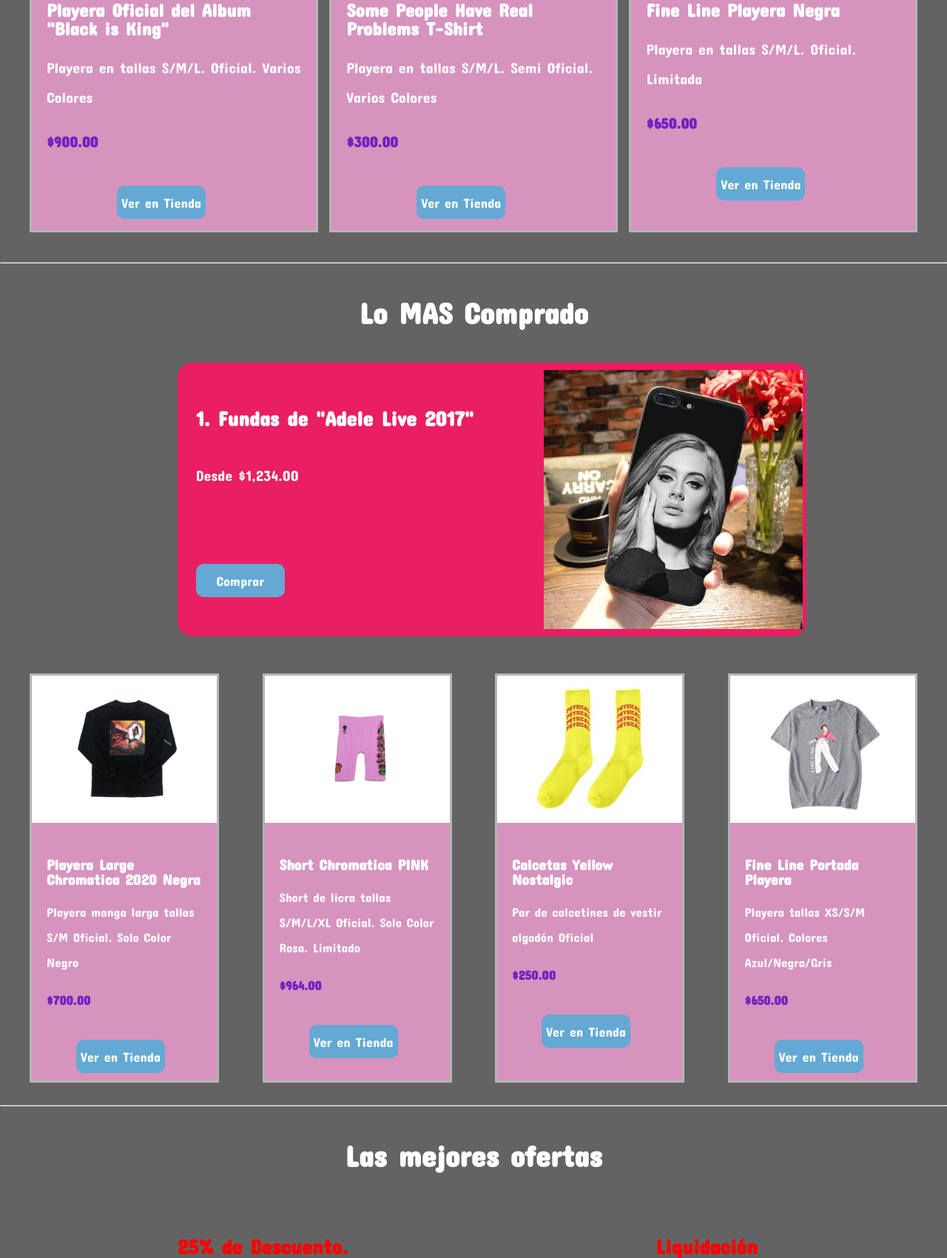
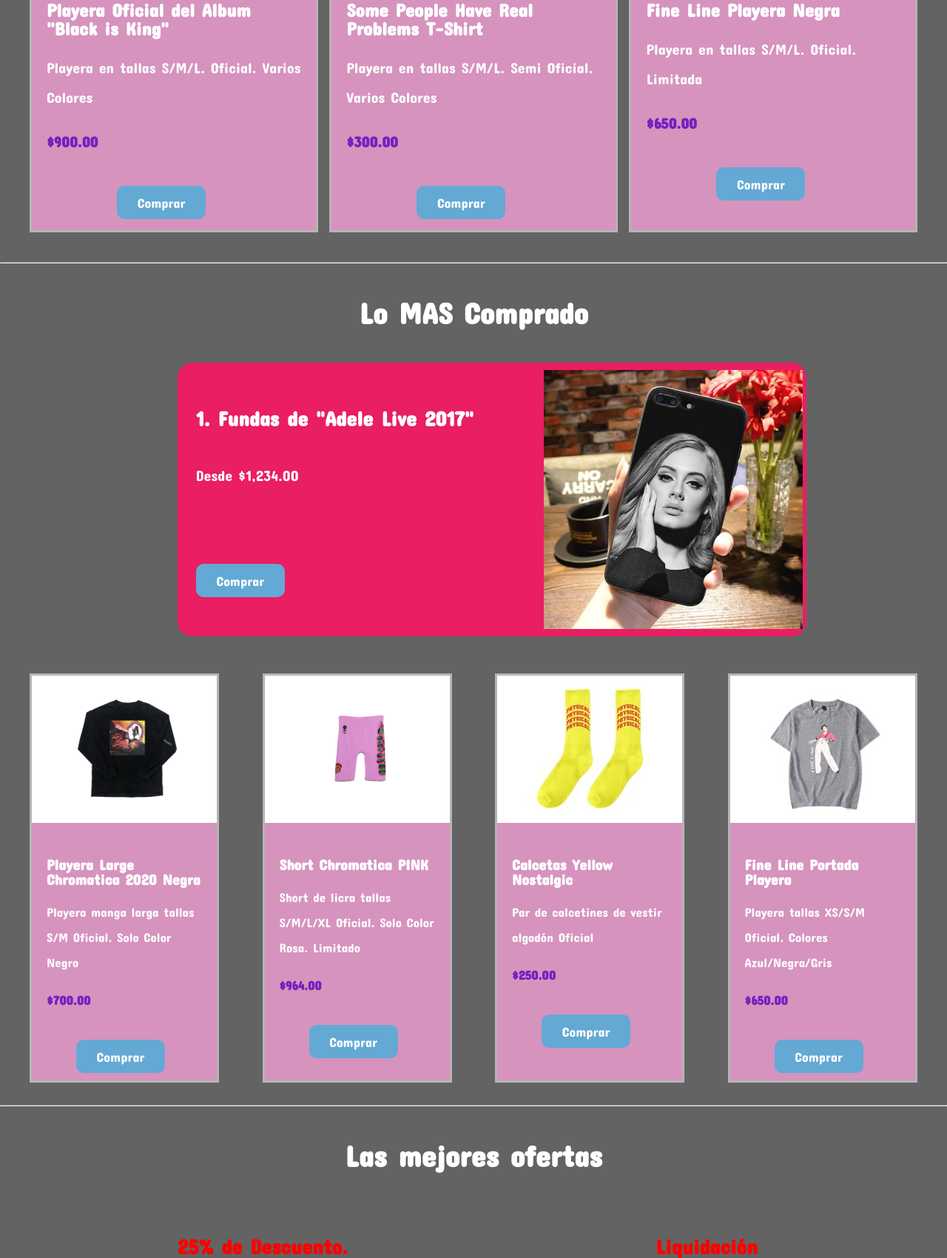
Before and after one commit to j-daniel-cruz-b/CS-Land-php-, a PHP site: page /tienda.html in a window 1280 px wide. Shown: the part 988-2688 px from the top of the page at 74% size. Run offline with PHP 8.4, Linux system fonts and the light colour scheme.

Commit message:
Detalles finales2

```diff
--- a/blog.html
+++ b/blog.html
@@ -34,8 +34,7 @@
     </header>
 
 
-    <section class="fondo-blog-descubre seccion">
-        <h2 class="contenedor centrar-texto texto-blanco">Descubre</h2>
+    <section class="seccion">
         <div class="contenedor descubre">
             <div class="entradas">
                 <div class="mini-entrda">
--- a/css/styles.css
+++ b/css/styles.css
@@ -557,19 +557,19 @@ footer {
 .f2 {
     border: 3px solid #B5B5B5;
     background-color: #D693BE;
-    margin-top: 2rem;
-    margin-bottom: 2rem;
+    margin-top: 1rem;
+    margin-bottom: 1rem;
     align-items: center;
 }
 
 .img-f {
     background-color: white;
-    padding: 0;
-    margin: 0;
+    padding: 1rem;
+    margin: 0rem;
 }
 
 .img-f img {
-    width: 20vh;
+    width: 15vh;
     padding-top: 2rem;
 }
 
@@ -909,10 +909,6 @@ textarea {
     align-items: center;
 }
 
-.fondo-blog-descubre {
-    background-color: #F3A3D7;
-}
-
 .fondo-blog-internacional {
     /* background-color: #e29ef3; */
     margin-top: 2rem;
--- a/nosotros.html
+++ b/nosotros.html
@@ -76,13 +76,13 @@
         <div class="fundadores centrar-texto">
             <div class="f2">
                 <div class="img-f">
-                    <img src="img/caro.jpg" alt="" srcset="">
+                    <img src="img/fund-caro.jpeg" alt="" srcset="">
                 </div>
                 <p class="texto-f">Ing. Carolina Medina</p>
             </div>
             <div class="f2">
                 <div class="img-f">
-                    <img src="img/dani.jpg" alt="">
+                    <img src="img/fund-dani.jpeg" alt="">
                 </div>
                 <p class="texto-f">Ing. Daniel Bustamante</p>
             </div>
--- a/tienda.html
+++ b/tienda.html
@@ -47,7 +47,7 @@
                         <p>Playera en tallas S/M/L. Oficial. Varios Colores</p>
                         <p class="precio">$900.00</p>
                     </div>
-                    <a class="boton-base boton-azul" href=""> Ver en Tienda</a>
+                    <a class="boton-base boton-azul" href=""> Comprar</a>
                 </div>
                 <div class="producto">
                     <div class="imagen-prod">
@@ -58,7 +58,7 @@
                         <p>Playera en tallas S/M/L. Semi Oficial. Varios Colores</p>
                         <p class="precio">$300.00</p>
                     </div>
-                    <a class="boton-base boton-azul" href=""> Ver en Tienda</a>
+                    <a class="boton-base boton-azul" href=""> Comprar</a>
                 </div>
                 <div class="producto">
                     <div class="imagen-prod">
@@ -69,7 +69,7 @@
                         <p>Playera en tallas S/M/L. Oficial. Limitada</p>
                         <p class="precio">$650.00</p>
                     </div>
-                    <a class="boton-base boton-azul" href=""> Ver en Tienda</a>
+                    <a class="boton-base boton-azul" href=""> Comprar</a>
                 </div>
             </div>
         </section>
@@ -94,7 +94,7 @@
                         <p>Playera manga larga tallas S/M Oficial. Solo Color Negro</p>
                         <p class="precio">$700.00</p>
                     </div>
-                    <a class="boton-base boton-azul" href=""> Ver en Tienda</a>
+                    <a class="boton-base boton-azul" href=""> Comprar</a>
                 </div>
                 <div class="producto-t">
                     <div class="imagen-prod">
@@ -105,7 +105,7 @@
                         <p>Short de licra tallas S/M/L/XL Oficial. Solo Color Rosa. Limitado</p>
                         <p class="precio">$964.00</p>
                     </div>
-                    <a class="boton-base boton-azul" href=""> Ver en Tienda</a>
+                    <a class="boton-base boton-azul" href=""> Comprar</a>
                 </div>
                 <div class="producto-t">
                     <div class="imagen-prod">
@@ -117,7 +117,7 @@
                         </p>
                         <p class="precio">$250.00</p>
                     </div>
-                    <a class="boton-base boton-azul" href=""> Ver en Tienda</a>
+                    <a class="boton-base boton-azul" href=""> Comprar</a>
                 </div>
                 <div class="producto-t">
                     <div class="imagen-prod">
@@ -128,7 +128,7 @@
                         <p>Playera tallas XS/S/M Oficial. Colores Azul/Negra/Gris</p>
                         <p class="precio">$650.00</p>
                     </div>
-                    <a class="boton-base boton-azul" href=""> Ver en Tienda</a>
+                    <a class="boton-base boton-azul" href=""> Comprar</a>
                 </div>
         </main>
         <hr>
```
Also changed, not shown: tienda/1.html (+4 -4 lines), img/caro.jpg, img/dani.jpg, img/dani.png (added), img/fund-caro.jpeg (added), img/fund-caro.jpg (added), img/fund-dani.jpeg (added).
